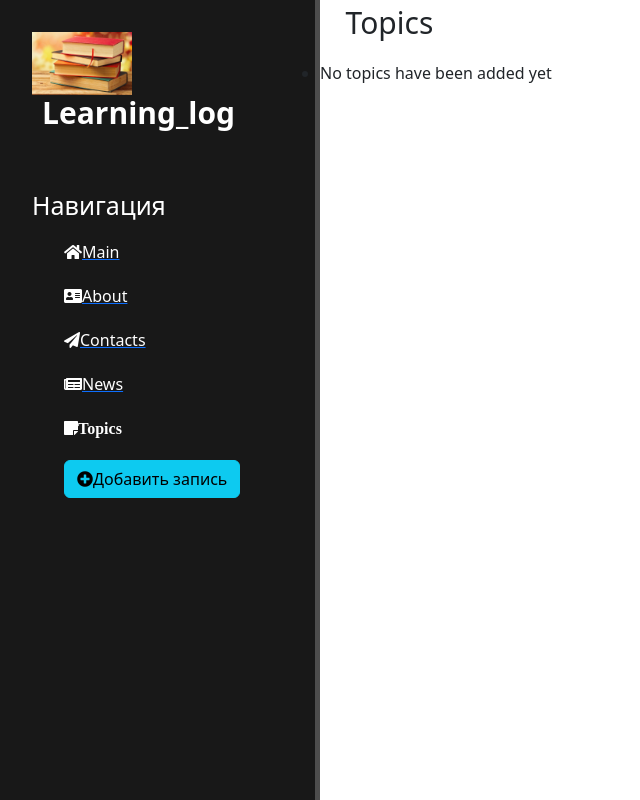
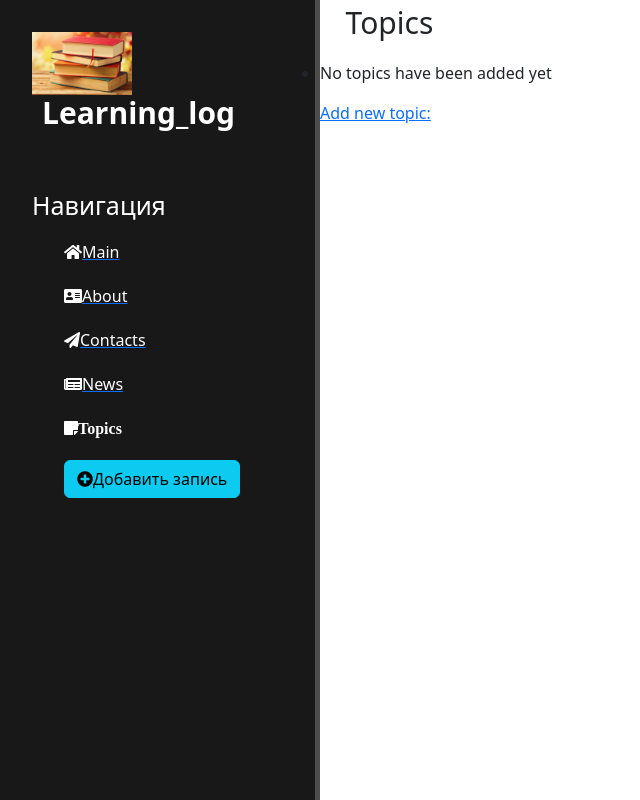
Before and after one commit to Mind-Insight/dairy-Learning_log, a Django app: page /topics/ in a window 1280 px wide. Shown: the whole page, without its empty margins (0-640 px from the left). Run offline with Django 4.2, Linux system fonts and the light colour scheme; data that the repository does not hold is empty; some libraries are stand-ins or nearby versions.

Commit message:
added hyperlink for creating new topics

```diff
--- a/learning_log/main/templates/main/topics.html
+++ b/learning_log/main/templates/main/topics.html
@@ -13,4 +13,7 @@
         <li>No topics have been added yet</li>
     {% endfor %}
     </ul>
+
+    <a href="{% url 'new_topic' %}">Add new topic:</a>
+
 {% endblock content %}
```
